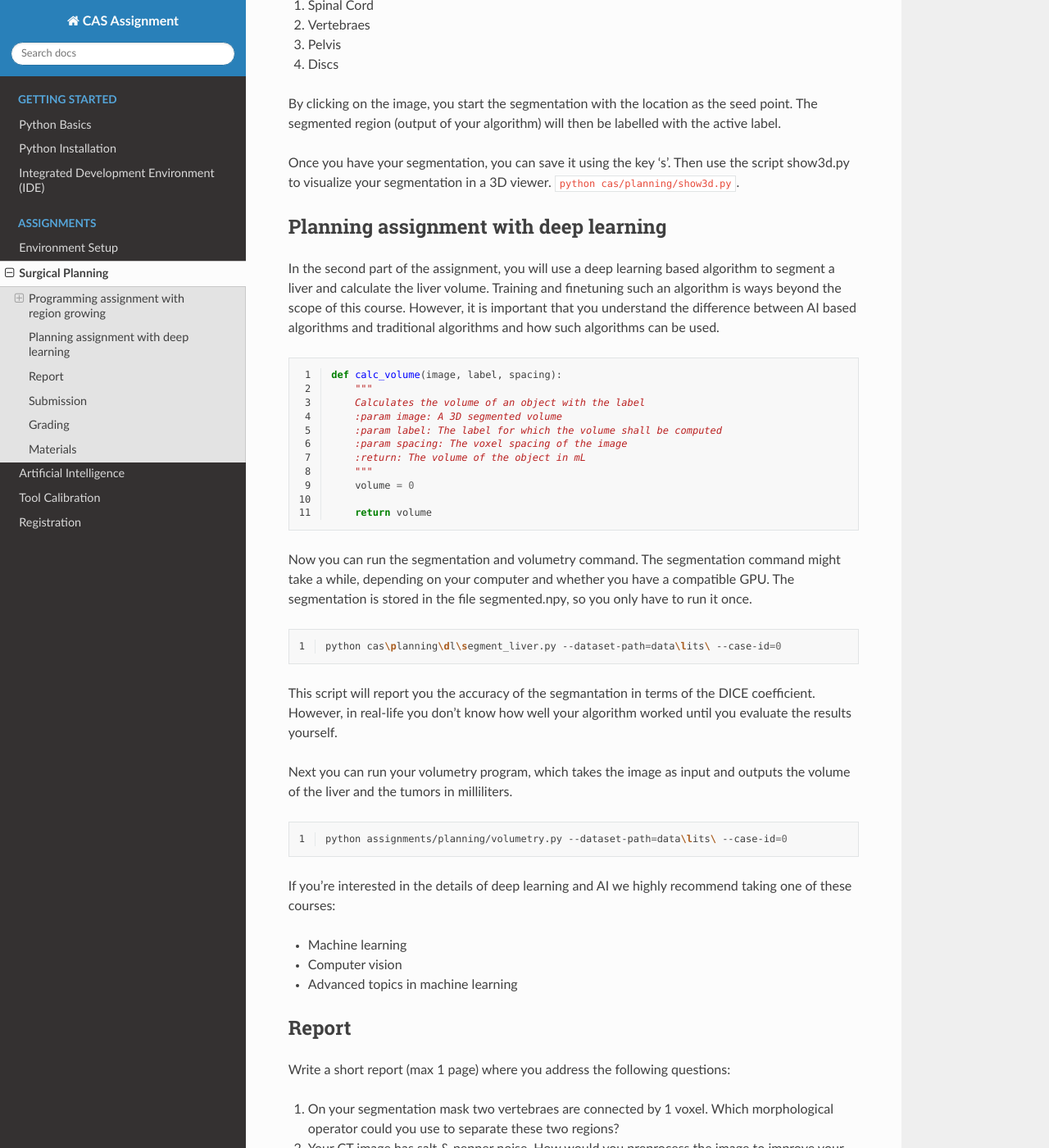
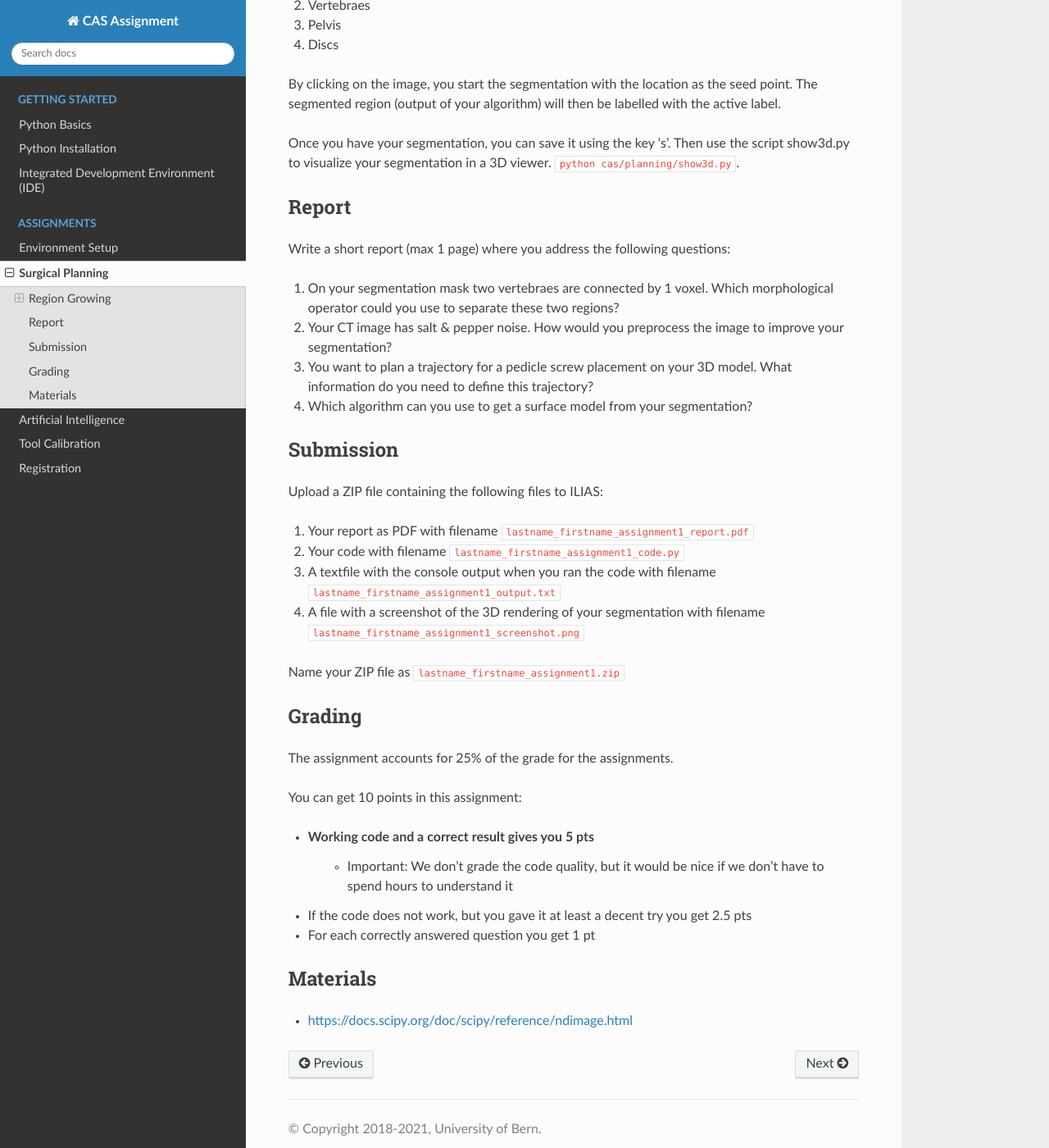
Before and after one commit to persmed/cas-assignment, a Sphinx documentation site: the page built from docs/assignment.surgicalplan.rst, in a window 1280 px wide and 1400 px high, scrolled down 1435 px. Shown: the whole window at 82% size. Built offline with Sphinx 7.4.7 and the Read the Docs theme 2.0.0, drawn with Linux system fonts in a browser that asks for light colours; some of the changed text lies outside the part shown.

Commit message:
remove deep learning from surgical planning assignment and small updates

```diff
--- a/docs/assignment.surgicalplan.rst
+++ b/docs/assignment.surgicalplan.rst
@@ -1,24 +1,21 @@
 Surgical Planning
 =================
 
-In the first part you will implement a segmentation algorithm to segment the pelvis, lumbar vertebrae, intervertebral discs and the spinal cord.
-In the second part you'll use an AI based algorithm to segment the liver and then calculate the volume.
+In this assignment you will implement a segmentation algorithm to segment the pelvis, lumbar vertebrae, intervertebral discs and the spinal cord from a CT dataset.
 
 .. image:: img/result-assignment1.png
    :scale: 50%
    :align: center
 
 
-Programming assignment with region growing
-------------------------------------------
+Region Growing
+--------------
 
 In this assignment you have to implement a region growing algorithm, as discussed in the lecture, in the file ``assignments/planning/segmentation.py``.
-Before you implement the code,e you have to unzip the data. Therefore unzip ``data/planning/Pelvis_CT.zip`` into ``data/planning/Pelvis_DT.nii``.
-You are already provided with a rough implementation of the algorithm. You mainly have to complete the places with a TODO tag.
+Before you implement the code, copy the ``pelvis_ct.nii.gz`` data into ``data/planning/pelvis_ct.nii.gz``. In ``segmentation.py``, you are already provided with a rough implementation of the algorithm. You mainly have to complete the places with a TODO tag.
 
 .. code-block:: python
     :linenos:
-
 
     def region_grow(image, seed_point):
         """
@@ -59,58 +56,6 @@ of your algorithm) will then be labelled with the active label.
 Once you have your segmentation, you can save it using the key 's'. Then use the script show3d.py to visualize your segmentation in a 3D viewer.
 ``python cas/planning/show3d.py``.
 
-Planning assignment with deep learning
---------------------------------------
-
-In the second part of the assignment, you will use a deep learning based algorithm to segment a liver and calculate the liver volume.
-Training and finetuning such an algorithm is ways beyond the scope of this course. However, it is important that you understand the difference
-between AI based algorithms and traditional algorithms and how such algorithms can be used.
-
-.. code-block:: python
-    :linenos:
-
-
-    def calc_volume(image, label, spacing):
-        """
-        Calculates the volume of an object with the label
-        :param image: A 3D segmented volume
-        :param label: The label for which the volume shall be computed
-        :param spacing: The voxel spacing of the image
-        :return: The volume of the object in mL
-        """
-        volume = 0
-
-        return volume
-
-
-Now you can run the segmentation and volumetry command. The segmentation command might take a while, depending
-on your computer and whether you have a compatible GPU. The segmentation is stored in the file segmented.npy,
-so you only have to run it once.
-
-.. code-block:: bash
-    :linenos:
-
-
-    python cas\planning\dl\segment_liver.py --dataset-path=data\lits\ --case-id=0
-
-This script will report you the accuracy of the segmantation in terms of the DICE coefficient. However, in
-real-life you don't know how well your algorithm worked until you evaluate the results yourself.
-
-Next you can run your volumetry program, which takes the image as input and outputs the volume of the liver
-and the tumors in milliliters.
-
-.. code-block:: bash
-    :linenos:
-
-
-    python assignments/planning/volumetry.py --dataset-path=data\lits\ --case-id=0
-
-
-If you're interested in the details of deep learning and AI we highly recommend taking one of these courses:
-
-- Machine learning
-- Computer vision
-- Advanced topics in machine learning
 
 Report
 ------
@@ -124,27 +69,29 @@ Write a short report (max 1 page) where you address the following questions:
 
 Submission
 ----------
-Upload a ZIP file with the following files to ILIAS:
+Upload a ZIP file containing the following files to ILIAS:
 
-#. Your report as PDF with filename [firstname lastname]_assignment1_report.pdf
-#. Your code with filename [firstname lastname]_assignment1_code.py
-#. A textfile with the console output when you ran the code with filename [firstname lastname]_assignment1_output.txt
-#. A file with a screenshot of the 3D rendering of your segmentation with filename [firstname lastname]_assignment1_screenshot.png
+#. Your report as PDF with filename ``lastname_firstname_assignment1_report.pdf``
+#. Your code with filename ``lastname_firstname_assignment1_code.py``
+#. A textfile with the console output when you ran the code with filename ``lastname_firstname_assignment1_output.txt``
+#. A file with a screenshot of the 3D rendering of your segmentation with filename ``lastname_firstname_assignment1_screenshot.png``
 
-Name your ZIP file as ``firstname_lastname_assignment1.zip``
+Name your ZIP file as ``lastname_firstname_assignment1.zip``
+
 
 Grading
 -------
 
 The assignment accounts for 25% of the grade for the assignments.
 
-You can get 10 Points in this assignment:
+You can get 10 points in this assignment:
 
 * Working code and a correct result gives you 5 pts
    * Important: We don't grade the code quality, but it would be nice if we don't have to spend hours to understand it
 * If the code does not work, but you gave it at least a decent try you get 2.5 pts
 * For each correctly answered question you get 1 pt
 
+
 Materials
 ---------
 * https://docs.scipy.org/doc/scipy/reference/ndimage.html
```
